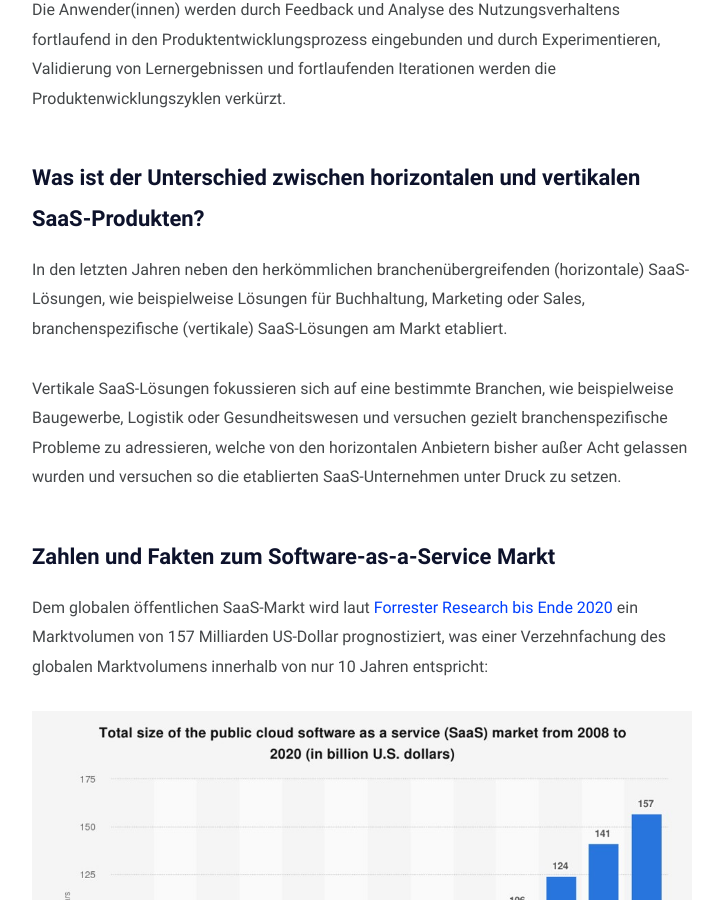
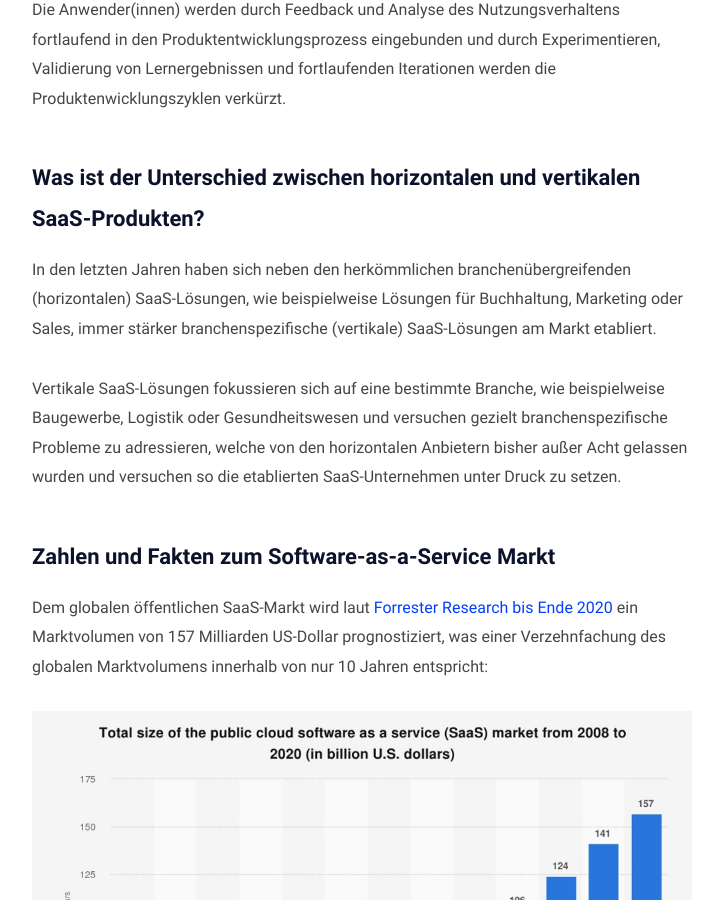
Before and after one commit to mariostnr/website, a Jekyll site: the page built from _posts/2021-04-22-software-as-service-saas-zahlen-fakten-trends.md, in a window 1280 px wide and 900 px high, scrolled down 1112 px. Shown: the whole window, without its empty margins (278-998 px from the left). Built offline with Jekyll 4.4.1, drawn with Linux system fonts in a browser that asks for light colours.

Commit message:
Update Blog “2021-04-22-software-as-service-saas-zahlen-fakten-trends”

```diff
--- a/_posts/2021-04-22-software-as-service-saas-zahlen-fakten-trends.md
+++ b/_posts/2021-04-22-software-as-service-saas-zahlen-fakten-trends.md
@@ -25,9 +25,9 @@ Die Anwender(innen) werden durch Feedback und Analyse des Nutzungsverhaltens for
 
 ## Was ist der Unterschied zwischen horizontalen und vertikalen SaaS-Produkten?
 
-In den letzten Jahren neben den herkömmlichen branchenübergreifenden (horizontale) SaaS-Lösungen, wie beispielweise Lösungen für Buchhaltung, Marketing oder Sales, branchenspezifische (vertikale) SaaS-Lösungen am Markt etabliert.
+In den letzten Jahren haben sich neben den herkömmlichen branchenübergreifenden (horizontalen) SaaS-Lösungen, wie beispielweise Lösungen für Buchhaltung, Marketing oder Sales, immer stärker branchenspezifische (vertikale) SaaS-Lösungen am Markt etabliert.
 
-Vertikale SaaS-Lösungen fokussieren sich auf eine bestimmte Branchen, wie beispielweise Baugewerbe, Logistik oder Gesundheitswesen und versuchen gezielt branchenspezifische Probleme zu adressieren, welche von den horizontalen Anbietern bisher außer Acht gelassen wurden und versuchen so die etablierten SaaS-Unternehmen unter Druck zu setzen.
+Vertikale SaaS-Lösungen fokussieren sich auf eine bestimmte Branche, wie beispielweise Baugewerbe, Logistik oder Gesundheitswesen und versuchen gezielt branchenspezifische Probleme zu adressieren, welche von den horizontalen Anbietern bisher außer Acht gelassen wurden und versuchen so die etablierten SaaS-Unternehmen unter Druck zu setzen.
 
 ## Zahlen und Fakten zum Software-as-a-Service Markt
 
@@ -99,8 +99,6 @@ Nachfolgend eine Auflistung der [Top 5 privaten SaaS-Unternehmen](https://www.fo
 | [HashiCorp](https://www.hashicorp.com/)      | Infrastructure automation  |
 | [Databricks](https://databricks.com/)        | Data analytics             |
 
-
-
 Im Durschnitt verwenden kleine und mittlere Unternehmen bereits über [20 kostenpflichtige SaaS-Produkte, sowie über 30 kostenfreie SaaS-Produkte](https://www.youtube.com/watch?v=9xSeBWS6pXo) und bezahlen eine monatliche Abogebühren von über 20 Tsd. US-Dollar. Durch die technischen Entwicklungen in den letzten Jahren bieten SaaS-Produkte einen immer stärkeren Komfort, Sicherheit, Kosteneinsparungen und Flexibilität gegenüber klassischen Software-Produkten.
 
 Im nächsten Artikel versuche ich aktuelle SaaS-Trends und Entwicklungen kurz zu beschreiben und zu erklären.
```
